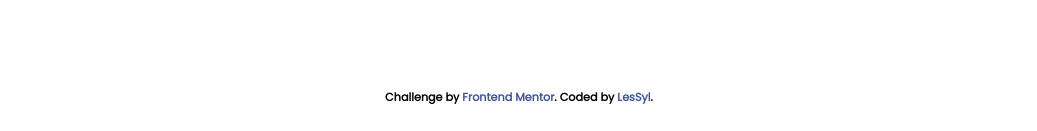
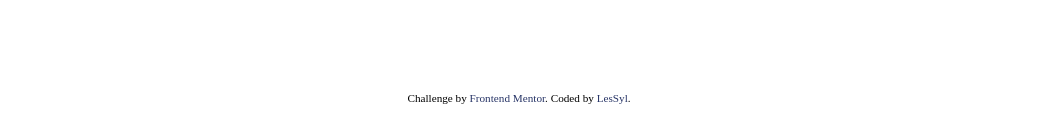
Before and after one commit to LesSyl/Frontend-Mentor---Four-card-feature-section, a website: page index.html in a window 1280 px wide. Shown: the part 760-891 px from the top of the page, without its empty margins (121-1158 px from the left). Drawn offline with Linux system fonts and the light colour scheme.

Commit message:
change font

```diff
--- a/src/sass/_footer.scss
+++ b/src/sass/_footer.scss
@@ -1,13 +1,12 @@
 @use 'colors' as *;
 .footer {
 	.attribution {
-		font-family: var(--regular-font);
+		font-family: var(--regular--light-font);
 		padding: 2em;
 		text-align: center;
 		font-size: 0.7rem;
-		font-weight: bold;
 		&__link {
-			color: hsl(228, 45%, 44%);
+			color: hsl(228, 44%, 28%);
 			text-decoration: none;
 			cursor: pointer;
 		}
```
Also changed, not shown: dist/css/main.min.css.
